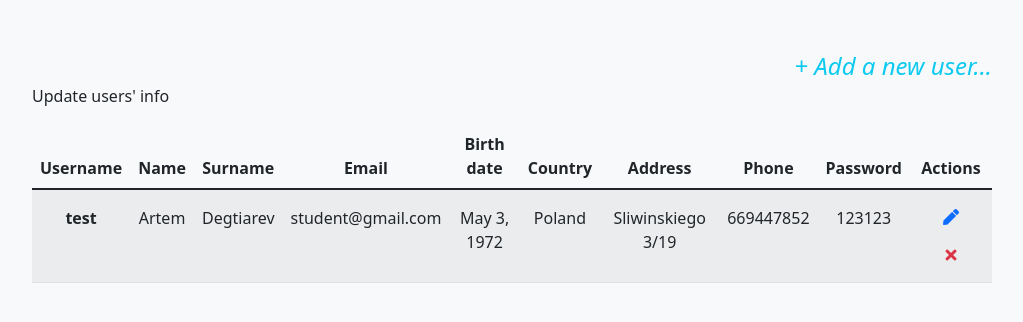
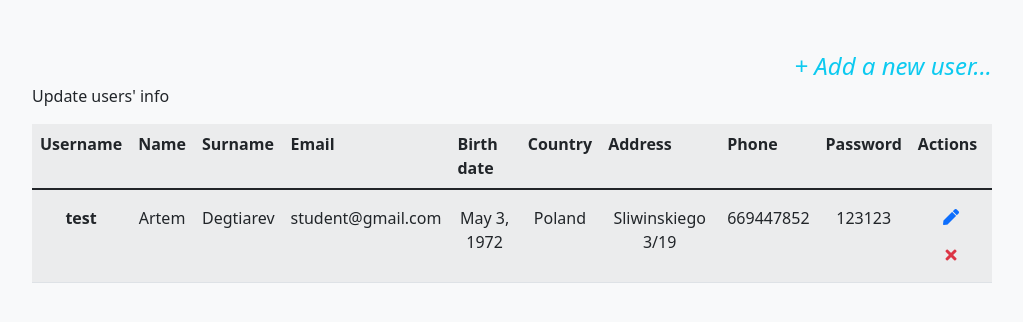
Before and after one commit to ak-hu/admin, a Django app: template dashboard/user/templates/user/profile.html in a window 1280 px wide. Shown: the part 68-390 px from the top of the page, without its empty margins (128-1151 px from the left). Run offline with Django 4.2, Linux system fonts and the light colour scheme; the template is opened without the code that fills it: values that come from a table or form of the project are taken from there, others are empty; data comes from the database, SQL or seed files in the repository; parts of the project's set-up code (start-up, migrations or seed data) failed here and were passed over; some libraries are stand-ins or nearby versions.

Commit message:
Update profile.html

```diff
--- a/dashboard/user/templates/user/profile.html
+++ b/dashboard/user/templates/user/profile.html
@@ -11,7 +11,6 @@
 		{% if users %}
 		<p id="table-desc">Update users' info</p>
 		<table aria-describedby="table-desc" class="table mt-3 table-striped text-sm-start fw-light text">
-			<thead class="text-center fw-light">
 				<tr>
 					<th scope="col">Username</th>
 					<th scope="col">Name</th>
@@ -24,7 +23,6 @@
 					<th scope="col">Password</th>
 					<th scope="col">Actions</th>
 				</tr>
-			</thead>
 
 			{% for u in users %}
 			<tbody>
```
